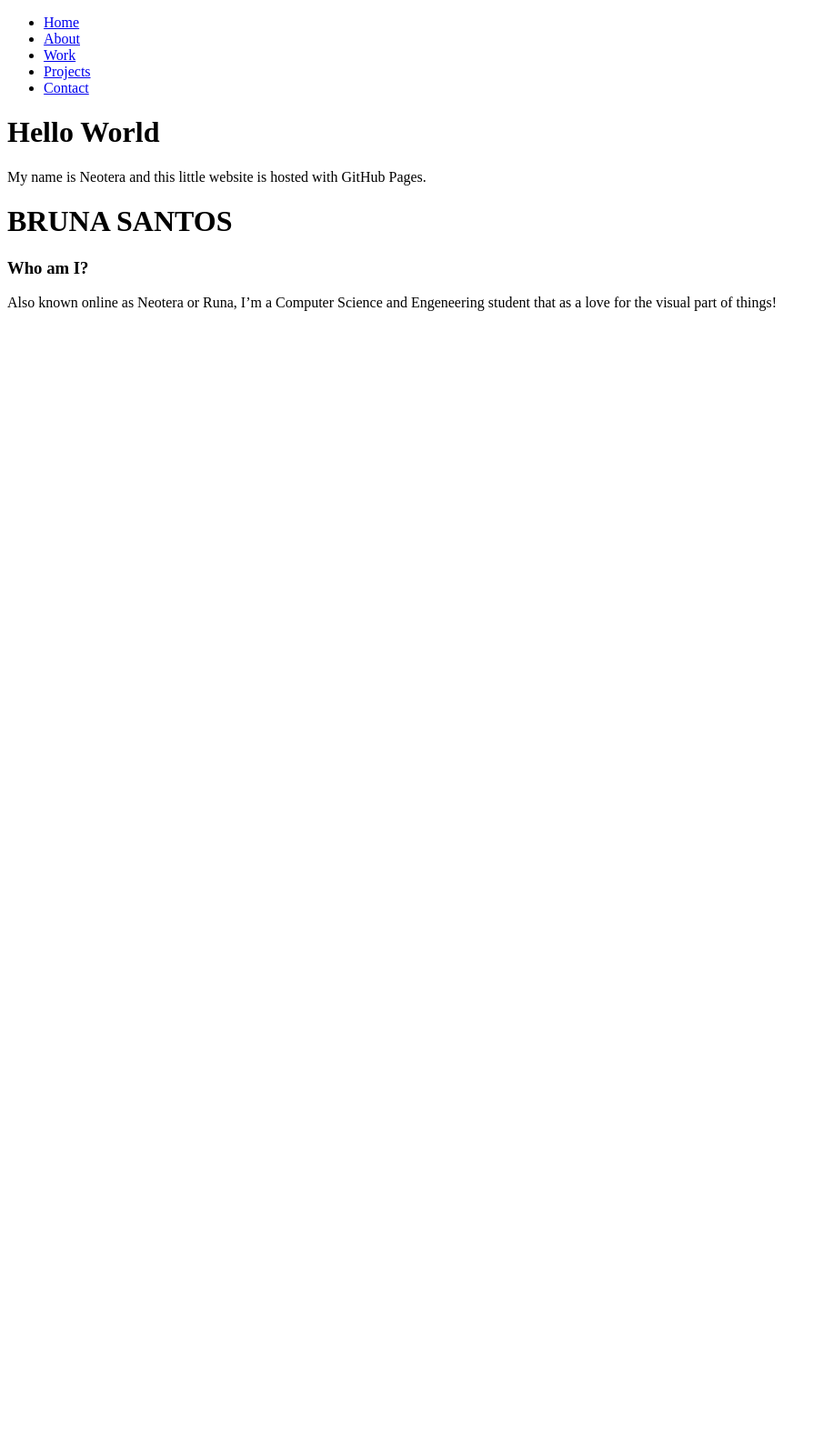
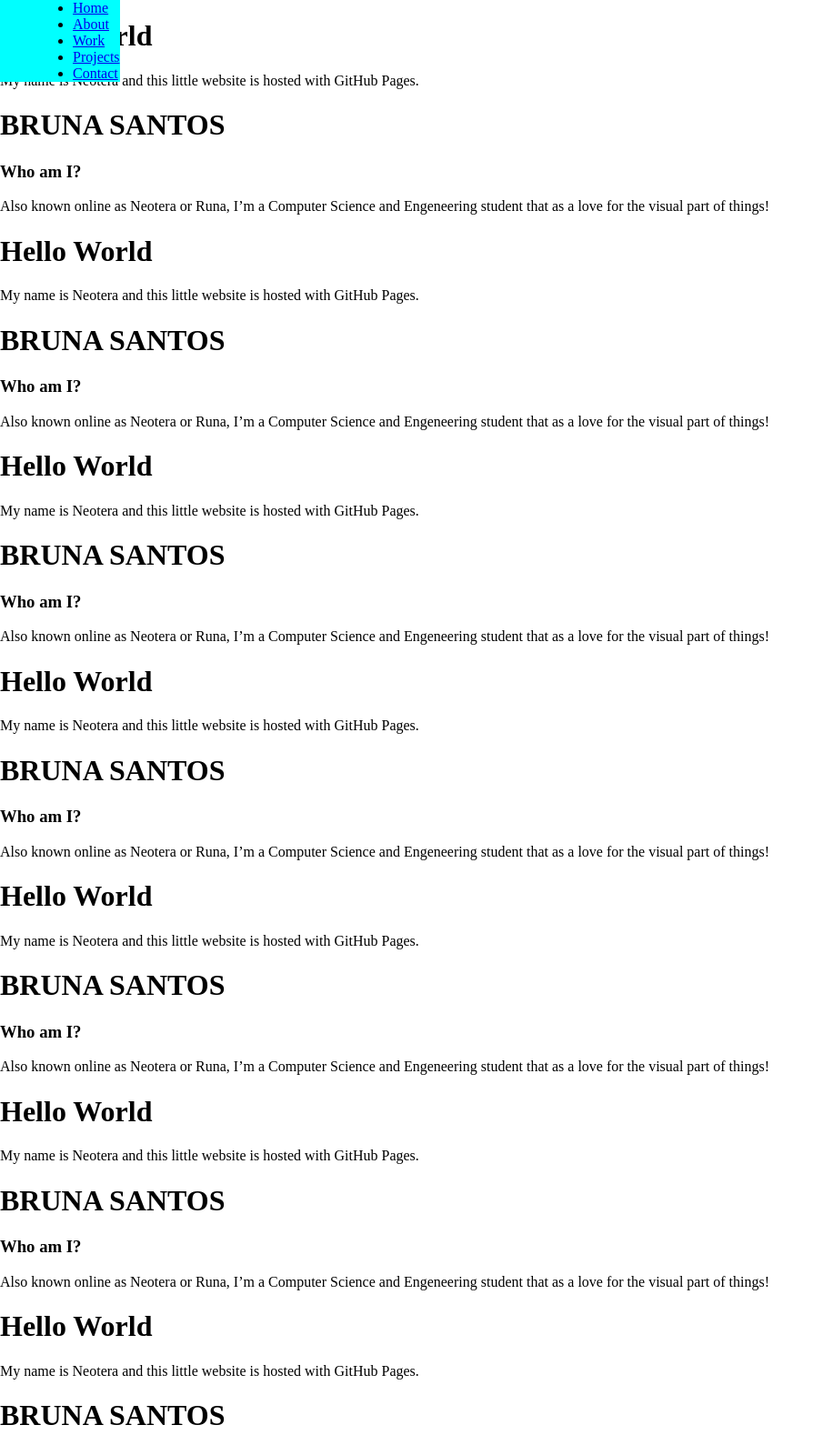
Before and after one commit to NeoteraHub/NeoteraHub.github.io, a plain HTML site: page index.html in a window 1280 px wide. Shown: the top 1578 px of the page at 91% size, without its empty margins (0-916 px from the left). Before the commit the page ends 800 px from the top, so only its background shows below. Drawn offline with Linux system fonts and the light colour scheme.

Commit message:
Testing out sticky navbar

```diff
--- a/css/style.css
+++ b/css/style.css
@@ -0,0 +1,22 @@
+body {
+    display: block;
+    margin: 0px;
+}
+
+.fixed-navbar {
+    background-color: aqua;
+    display: block;
+    list-style-type: disc;
+    margin-block-start: 0em;
+    margin-block-end: 0em;
+    margin-inline-start: 0px;
+    margin-inline-end: 0px;
+    padding-inline-start: 40px;
+    position: fixed;
+    top: 0;
+
+}
+.navbar-list{
+    margin-block-start: 0em;
+    margin-block-end: 0em;
+}
--- a/index.html
+++ b/index.html
@@ -2,12 +2,12 @@
 <html>
 
 <head>
-    <link rel="stylesheet" href="mystyle.css">
+    <link rel="stylesheet" href="css/style.css">
 </head>
 
 <body>
     <div class="fixed-navbar">
-        <ul>
+        <ul class="navbar-list">
             <li><a href="index.html">Home</a></li>
             <li><a href="index.html">About</a></li>
             <li><a href="index.html">Work</a></li>
@@ -22,6 +22,48 @@
     <h3>Who am I?</h3>
     <p>Also known online as Neotera or Runa, I’m a Computer Science and Engeneering student that as a love for the
         visual part of things!</p>
+        <h1>Hello World</h1>
+        <p>My name is Neotera and this little website is hosted with GitHub Pages.</p>
+        <h1>BRUNA SANTOS</h1>
+        <h3>Who am I?</h3>
+        <p>Also known online as Neotera or Runa, I’m a Computer Science and Engeneering student that as a love for the
+            visual part of things!</p>
+            <h1>Hello World</h1>
+            <p>My name is Neotera and this little website is hosted with GitHub Pages.</p>
+            <h1>BRUNA SANTOS</h1>
+            <h3>Who am I?</h3>
+            <p>Also known online as Neotera or Runa, I’m a Computer Science and Engeneering student that as a love for the
+                visual part of things!</p>
+                <h1>Hello World</h1>
+                <p>My name is Neotera and this little website is hosted with GitHub Pages.</p>
+                <h1>BRUNA SANTOS</h1>
+                <h3>Who am I?</h3>
+                <p>Also known online as Neotera or Runa, I’m a Computer Science and Engeneering student that as a love for the
+                    visual part of things!</p>
+                    <h1>Hello World</h1>
+                    <p>My name is Neotera and this little website is hosted with GitHub Pages.</p>
+                    <h1>BRUNA SANTOS</h1>
+                    <h3>Who am I?</h3>
+                    <p>Also known online as Neotera or Runa, I’m a Computer Science and Engeneering student that as a love for the
+                        visual part of things!</p>
+                        <h1>Hello World</h1>
+                        <p>My name is Neotera and this little website is hosted with GitHub Pages.</p>
+                        <h1>BRUNA SANTOS</h1>
+                        <h3>Who am I?</h3>
+                        <p>Also known online as Neotera or Runa, I’m a Computer Science and Engeneering student that as a love for the
+                            visual part of things!</p>
+                            <h1>Hello World</h1>
+                            <p>My name is Neotera and this little website is hosted with GitHub Pages.</p>
+                            <h1>BRUNA SANTOS</h1>
+                            <h3>Who am I?</h3>
+                            <p>Also known online as Neotera or Runa, I’m a Computer Science and Engeneering student that as a love for the
+                                visual part of things!</p>
+                                <h1>Hello World</h1>
+                                <p>My name is Neotera and this little website is hosted with GitHub Pages.</p>
+                                <h1>BRUNA SANTOS</h1>
+                                <h3>Who am I?</h3>
+                                <p>Also known online as Neotera or Runa, I’m a Computer Science and Engeneering student that as a love for the
+                                    visual part of things!</p>
 </body>
 
 </html>
```
